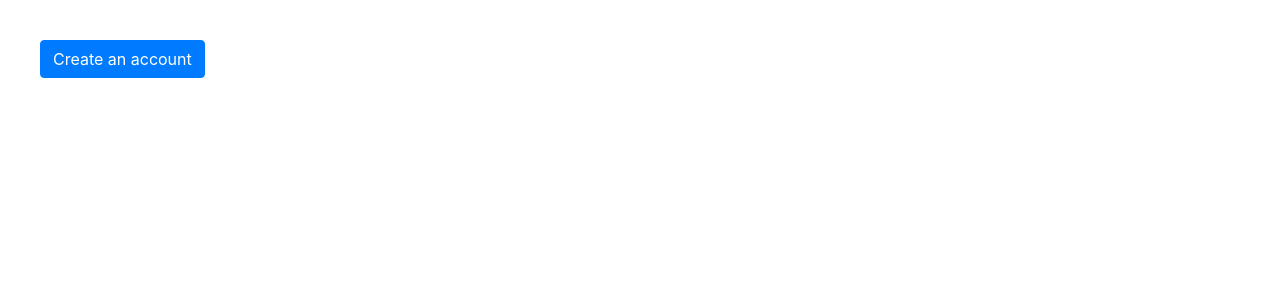
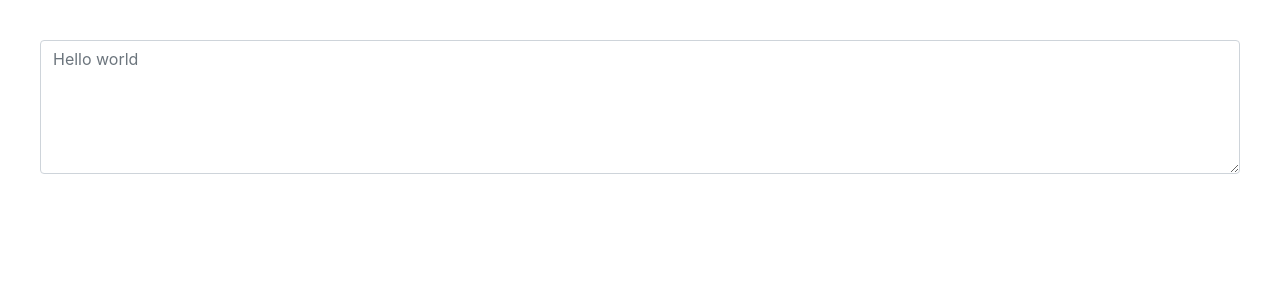
Before and after one commit to dev-iskan/vue-components, a Vue app: page / in a window 1280 px wide. Shown: the top 300 px of the page. Built offline with nearby package versions, Linux system fonts and the light colour scheme.

Commit message:
added input, label and textarea components

```diff
--- /dev/null
+++ b/src/components/AppInput.vue
@@ -0,0 +1,56 @@
+<template>
+<div>
+  <input
+      v-bind="$attrs"
+      :type="inputType"
+      :name="name"
+      :id="name"
+      class="form-control"
+      :value="value"
+      @input="$emit('input', $event.target.value)"
+    >
+    <a v-if="type=='password'" href="" @click.prevent="passwordRevealed = !passwordRevealed">
+      {{passwordRevealed ? 'Hide' : 'Reveal'}} password</a>
+</div>
+
+</template>
+
+<script>
+  export default {
+    data () {
+      return {
+        passwordRevealed: false
+      }
+    },
+    props: {
+      name: {
+        required: true,
+        type: String
+      },
+      value: {
+        required: false,
+        type: String,
+        default: ''
+      },
+      type: {
+        required: false,
+        type: String,
+        default: 'text'
+      }
+    },
+    computed: {
+      inputType  () {
+        return this.passwordRevealed ? 'text' : this.type
+      }
+    },
+    methods: {
+      toggleVisibility () {
+        this.inputType = this.inputType === 'password' ? 'text' : 'password'
+      }
+    }
+  }
+</script>
+
+<style scoped>
+
+</style>
--- /dev/null
+++ b/src/components/AppLabel.vue
@@ -0,0 +1,15 @@
+<template>
+  <label :for="$attrs.for">
+    <slot/>
+  </label>
+</template>
+
+<script>
+  export default {
+
+  }
+</script>
+
+<style scoped>
+
+</style>
--- /dev/null
+++ b/src/components/AppTextarea.vue
@@ -0,0 +1,38 @@
+<template>
+  <textarea
+      v-bind="$attrs"
+      :name="name"
+      :id="name"
+      class="form-control"
+      :value="value"
+      :rows="rows"
+      @input="$emit('input', $event.target.value)"
+    >
+  </textarea>
+
+</template>
+
+<script>
+  export default {
+    props: {
+      name: {
+        required: true,
+        type: String
+      },
+      value: {
+        required: false,
+        type: String,
+        default: ''
+      }
+    },
+    computed: {
+      rows () {
+        return Math.max(5, this.value.split('\n').length)
+      }
+    }
+  }
+</script>
+
+<style scoped>
+
+</style>
--- a/src/views/Home.vue
+++ b/src/views/Home.vue
@@ -1,18 +1,36 @@
 <template>
   <div>
-    <app-button @click.prevent="clicked" title="Sign up for an account">
+    <!-- <app-button @click.prevent="clicked" title="Sign up for an account">
       Create an account
-    </app-button>
+    </app-button> -->
     <!-- <app-button :to="{name: 'signin'}" theme="danger" size="large" disabled></app-button> -->
+
+    <!-- <app-label for="email">E-mail</app-label>
+    <app-input name="email" type="email" v-model="form.email" placeholder="text@text.com" required></app-input> -->
+    <app-textarea name="bio" v-model="form.bio" placeholder="Hello world"></app-textarea>
   </div>
 </template>
 
 <script>
-import AppButton from '@/components/AppButton'
+// import AppButton from '@/components/AppButton'
+// import AppInput from '@/components/AppInput'
+// import AppLabel from '@/components/AppLabel'
+import AppTextarea from '@/components/AppTextarea'
 export default {
   name: 'home',
   components: {
-    AppButton
+    // AppButton,
+    // AppInput,
+    // AppLabel,
+    AppTextarea
+  },
+  data () {
+    return {
+      form: {
+        email: '',
+        bio: ''
+      }
+    }
   },
   methods: {
     clicked() {
```
